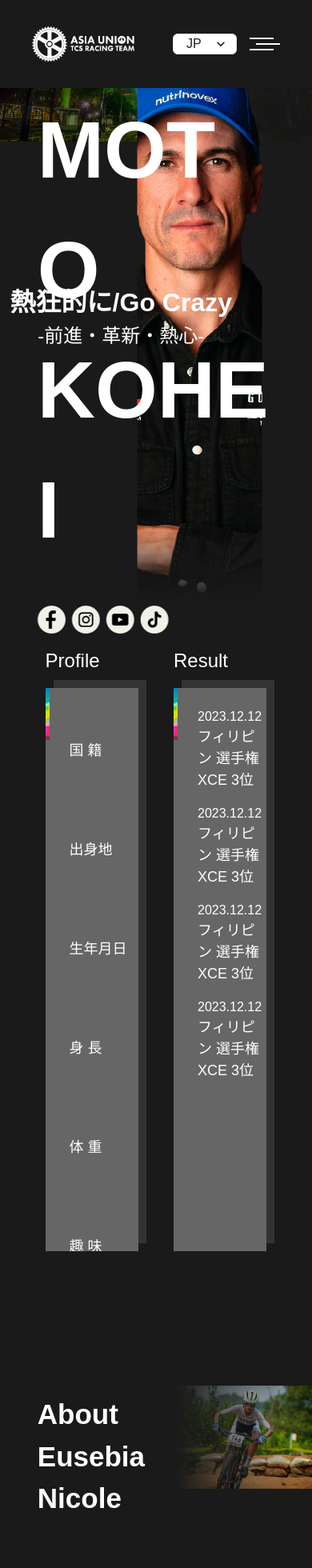
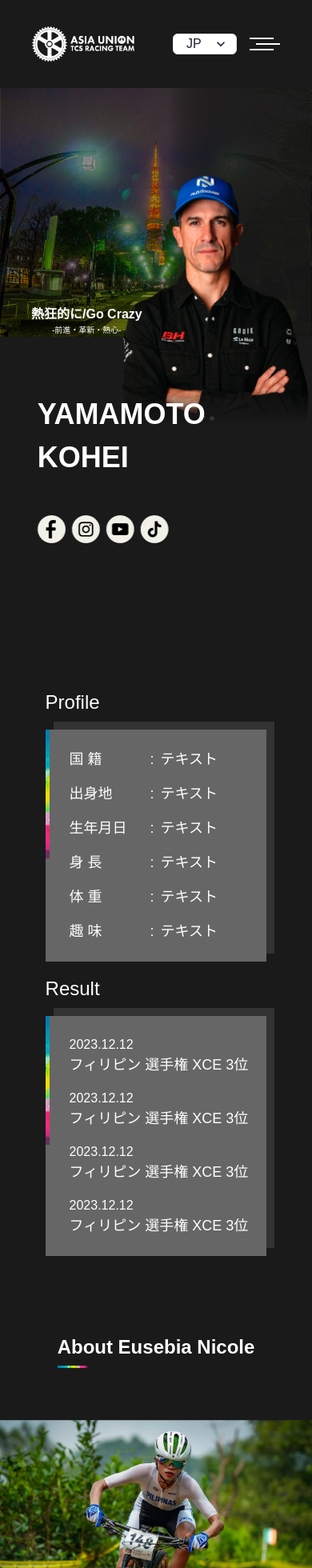
Before and after one commit to Fumiya-Ohnishi/tcs-racing-team, a React (Vite) app: page /member-page in a window 390 px wide. Shown: the top 1960 px of the page at 80% size. Built offline with nearby package versions, Linux system fonts and the light colour scheme.

Commit message:
Responsive support for member pages

```diff
--- a/src/features/Rider/About/index.tsx
+++ b/src/features/Rider/About/index.tsx
@@ -2,8 +2,45 @@ import { Box, Image, Text } from '@chakra-ui/react';
 
 export const About = () => {
   return (
-    <Box w="88%" ml="auto" mb="132px" position="relative">
-      <Box w="50%" ml="auto" objectFit="cover">
+    <Box
+      w={{ base: '100%', lg: '88%' }}
+      ml="auto"
+      mb="132px"
+      position="relative"
+    >
+      <Box display={{ base: 'flex', lg: 'none' }} justifyContent="center">
+        <Text
+          position="relative"
+          display="inline-block"
+          mb="65px"
+          pb="8px"
+          fontSize="24px"
+          fontWeight="bold"
+          color="#fff"
+          sx={{
+            '::after': {
+              content: '""',
+              position: 'absolute',
+              bottom: '0',
+              left: '0%',
+              width: '15%',
+              height: '3px',
+              backgroundImage: 'url(images/img-text-bg.webp)',
+              backgroundSize: 'cover',
+              backgroundRepeat: 'no-repeat',
+            },
+          }}
+        >
+          About Eusebia Nicole
+        </Text>
+      </Box>
+
+      <Box
+        w={{ base: '100%', lg: '50%' }}
+        ml="auto"
+        mb={{ base: '16px', lg: '0' }}
+        objectFit="cover"
+      >
         <Image w="100%" src="/images/rider/img-top-rider-02.webp" alt="Rider" />
       </Box>
       <Box
@@ -13,9 +50,22 @@ export const About = () => {
         w="50%"
         h="100%"
         bgGradient="linear(to-r, #1A1A1A, transparent)"
+        display={{ base: 'none', lg: 'block' }}
       />
-      <Box color="#fff" w="60%" position="absolute" top="10px" left="0">
-        <Text fontSize="35px" fontWeight="bold" mb="65px">
+      <Box
+        color="#fff"
+        w={{ base: '88%', lg: '60%' }}
+        position={{ base: 'unset', lg: 'absolute' }}
+        top="10px"
+        left="0"
+        mx={{ base: 'auto', lg: '0' }}
+      >
+        <Text
+          fontSize="35px"
+          fontWeight="bold"
+          mb="65px"
+          display={{ base: 'none', lg: 'block' }}
+        >
           About Eusebia Nicole
         </Text>
         <Text lineHeight="2">
--- a/src/features/Rider/FirstView/index.tsx
+++ b/src/features/Rider/FirstView/index.tsx
@@ -1,24 +1,35 @@
 import { SnsIcon } from '@/components/Elements/SnsIcon';
-import { HStack, Box, Image, Text } from '@chakra-ui/react';
+import { HStack, Box, Image, Text, useMediaQuery } from '@chakra-ui/react';
 
 export const FirstView = () => {
+  const [isMobile] = useMediaQuery('(max-width: 768px)');
+
+  // PC用とスマートフォン用の画像パス
+  const imagePath = isMobile
+    ? '/images/rider/img-top-sp.webp' // スマートフォン用の画像パス
+    : '/images/rider/img-top-pc.webp'; // PC用の画像パス
   return (
     <Box
       position="relative"
       w="100vw"
-      h="calc(100vh - 52px)"
+      h={{ base: 'calc(100vh - 110px)', lg: 'calc(100vh - 52px)' }}
       color="#fff "
       mb="16px"
+      mt={{ base: '110px', lg: '50px' }}
+      overflowX={{ base: 'hidden', lg: 'visible' }}
     >
-      <Box w="100vw" h="90vh">
-        <Image src="/images/rider/img-top-pc.webp" alt="Rider" />
+      <Box w="100vw" h={{ base: 'auto', lg: '90vh' }}>
+        <Image src={imagePath} alt="Rider" />
       </Box>
       <Box
         position="absolute"
-        bottom="0"
-        left="60%"
-        transform="translateX(-40%)"
-        h="100%"
+        bottom={{ base: 'auto', lg: '0' }}
+        left={{ base: 'auto', lg: '60%' }}
+        top={{ base: '40%', lg: 'auto' }}
+        right={{ base: '-30px', lg: 'auto' }}
+        transform={{ base: 'translateY(-60%)', lg: 'translateX(-40%)' }}
+        width={{ base: '80%', lg: 'auto' }}
+        h={{ base: 'auto', lg: '100%' }}
         objectFit="contain"
       >
         <Image
@@ -31,24 +42,29 @@ export const FirstView = () => {
       </Box>
       <Box
         position="absolute"
-        right="100px"
-        top="50%"
-        transform="translateY(-50%)"
+        right={{ base: 'auto', lg: '100px' }}
+        left={{ base: '10%', lg: 'auto' }}
+        top={{ base: '40%', lg: '50%' }}
+        transform={{ base: 'translateY(-60%)', lg: 'translateY(-50%)' }}
         textAlign="center"
       >
-        <Text fontSize="32px" fontWeight="bold">
+        <Text fontSize={{ base: '16px', lg: '32px' }} fontWeight="bold">
           熱狂的に/Go Crazy
         </Text>
-        <Text fontSize="24px">-前進・革新・熱心-</Text>
+        <Text fontSize={{ base: '10px', lg: '24px' }}>-前進・革新・熱心-</Text>
       </Box>
       <Box
         position="absolute"
-        bottom="0"
+        bottom={{ base: '165px', lg: '0' }}
         left="50%"
         w="76%"
         transform="translateX(-50%)"
       >
-        <Box mb="45px" fontSize="100px" fontWeight="bold">
+        <Box
+          mb="45px"
+          fontSize={{ base: '36px', lg: '100px' }}
+          fontWeight="bold"
+        >
           <Text>YAMAMOTO</Text>
           <Text>KOHEI</Text>
         </Box>
--- a/src/features/Rider/ProfileContent/index.tsx
+++ b/src/features/Rider/ProfileContent/index.tsx
@@ -40,8 +40,16 @@ export const ProfileContent = () => {
     }
   `;
   return (
-    <Box w="100%" display="flex" justifyContent="space-between" mb="96px">
-      <Box w="calc(50% - 22px)">
+    <Box
+      w="100%"
+      display={{ base: 'block', lg: 'flex' }}
+      justifyContent="space-between"
+      mb="96px"
+    >
+      <Box
+        w={{ base: '100%', lg: 'calc(50% - 22px)' }}
+        mb={{ base: '16px', lg: '0px' }}
+      >
         <Text fontSize="24px" mb="16px">
           Profile
         </Text>
@@ -84,7 +92,7 @@ export const ProfileContent = () => {
           </HStack>
         </Box>
       </Box>
-      <Box w="calc(50% - 22px)">
+      <Box w={{ base: '100%', lg: 'calc(50% - 22px)' }}>
         <Text fontSize="24px" mb="16px">
           Result
         </Text>
--- a/src/features/Rider/Slider/index.tsx
+++ b/src/features/Rider/Slider/index.tsx
@@ -1,4 +1,4 @@
-import { Box, Text, Image } from '@chakra-ui/react';
+import { Box, Text, Image, useMediaQuery, SimpleGrid } from '@chakra-ui/react';
 import Slider from 'react-slick';
 import 'slick-carousel/slick/slick.css';
 import 'slick-carousel/slick/slick-theme.css';
@@ -62,11 +62,29 @@ interface images {
 }
 
 export const MemberSlider = () => {
-  return (
-    <Box mb="139px">
-      <Text fontSize="34px" fontWeight="bold" textAlign="center" mb="88px">
-        Other Members
+  const [isMobile] = useMediaQuery('(max-width: 768px)');
+
+  const slider = isMobile ? (
+    <SimpleGrid columns={2} spacing={10}>
+      {images.map(image => (
+        <Box key={image.id} w="100%" h="100%">
+          <Box w="100%" objectFit="cover">
+            <Image
+              display="block"
+              w="100%"
+              h="100%"
+              objectFit="cover"
+              src={image.imgPath}
+              alt={image.alt}
+            />
+          </Box>
+          <Text fontSize="16px" color="white" textAlign="center">
+            {image.text}
           </Text>
+        </Box>
+      ))}
+    </SimpleGrid>
+  ) : (
     <Slider {...settings}>
       {images.map(image => (
         <Box key={image.id} w="23%" h="100%">
@@ -86,6 +104,14 @@ export const MemberSlider = () => {
         </Box>
       ))}
     </Slider>
+  );
+
+  return (
+    <Box mb="139px">
+      <Text fontSize="34px" fontWeight="bold" textAlign="center" mb="88px">
+        Other Members
+      </Text>
+      {slider}
     </Box>
   );
 };
--- a/src/features/Top/TheTeam/LinkStyles.css
+++ b/src/features/Top/TheTeam/LinkStyles.css
@@ -6,7 +6,7 @@
   transform: translate(-50%, -50%);
   width: 100%;
   height: 100%;
-  z-index: 2;
+  z-index: 5;
 }
 
 .custom-link:hover + img {
```
Lines whose indentation alone changed are shown as unchanged.
